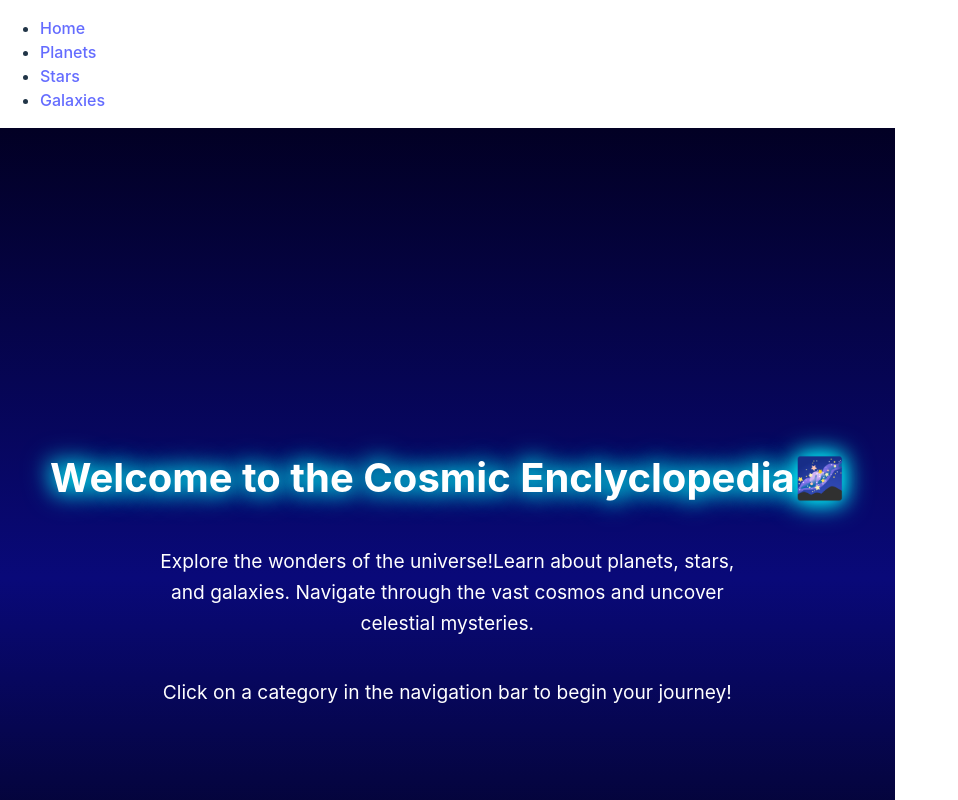
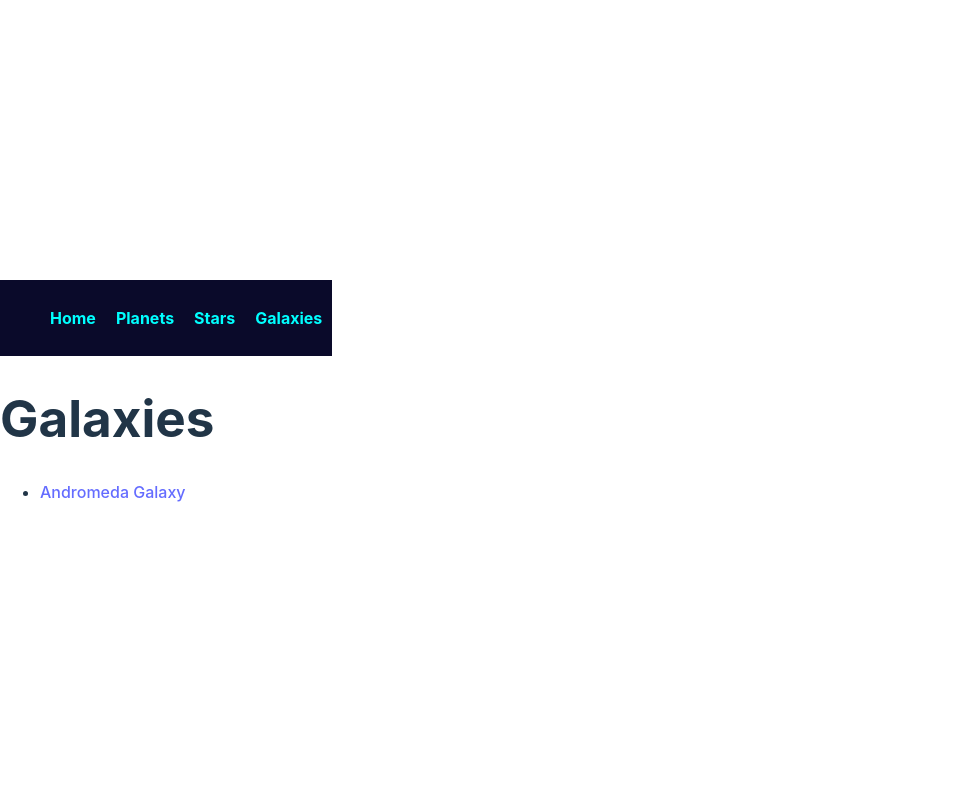
Before and after one commit to blovelace84/Cosmic-Encyclopedia-Rep, a React (Vite) app in the folder cosmic-encyclopedia/: page /galaxies in a window 1280 px wide. Shown: the top 800 px of the page, without its empty margins (0-958 px from the left). Built offline with nearby package versions, Linux system fonts and the light colour scheme.

Commit message:
Update all components

```diff
--- a/cosmic-encyclopedia/src/App.jsx
+++ b/cosmic-encyclopedia/src/App.jsx
@@ -1,24 +1,21 @@
-import { BrowserRouter as Router, Routes, Route, BrowserRouter  } from "react-router-dom";
+import { BrowserRouter as Router, Routes, Route } from "react-router-dom";
 import NavBar from "./NavBar";
 import HomePage from "./HomePage";
 import CategoryPage from "./CategoryPage";
 import ContentPage from "./ContentPage";
-import data from "./data";
 
 function App() {
   return (
-    <BrowserRouter>
+    <Router>
       <NavBar />
-        <HomePage />
       <Routes>
         <Route path="/" element={<HomePage />} />
         <Route path="/planets" element={<CategoryPage category="planets" />} />
         <Route path="/stars" element={<CategoryPage category="stars" />} />
-          <Route path="/galaxy" element={<CategoryPage category="galaxies" />} />
+        <Route path="/galaxies" element={<CategoryPage category="galaxies" />} />
         <Route path="/content/:id" element={<ContentPage />} />
       </Routes>
-    </BrowserRouter>
-
+    </Router>
   );
 }
 
--- a/cosmic-encyclopedia/src/CategoryPage.jsx
+++ b/cosmic-encyclopedia/src/CategoryPage.jsx
@@ -3,6 +3,9 @@ import data from "./data";
 
 const CategoryPage = ({ category }) => {
   const filteredObjects = data.filter(item => item.category === category);
+  if(filteredObjects.length === 0){
+    return <h2>No objects found in this category.</h2>;
+  }
 
   return (
     <div className="category-page">
--- a/cosmic-encyclopedia/src/NavBar.jsx
+++ b/cosmic-encyclopedia/src/NavBar.jsx
@@ -1,4 +1,5 @@
 import { NavLink } from "react-router-dom";
+import "./NavBar.css";
 
 const NavBar = () => {
     return(
--- a/cosmic-encyclopedia/src/data.jsx
+++ b/cosmic-encyclopedia/src/data.jsx
@@ -13,7 +13,7 @@ const data = [
     {
         id: "sun",
         name: "Sun",
-        descrtiption: "The star at the center of our solar system. It provides the light and heat that sustains life on Earth.",
+        description: "The star at the center of our solar system. It provides the light and heat that sustains life on Earth.",
         image: sunImg,
         category: "stars"
     },
```
Lines whose indentation alone changed are shown as unchanged.
